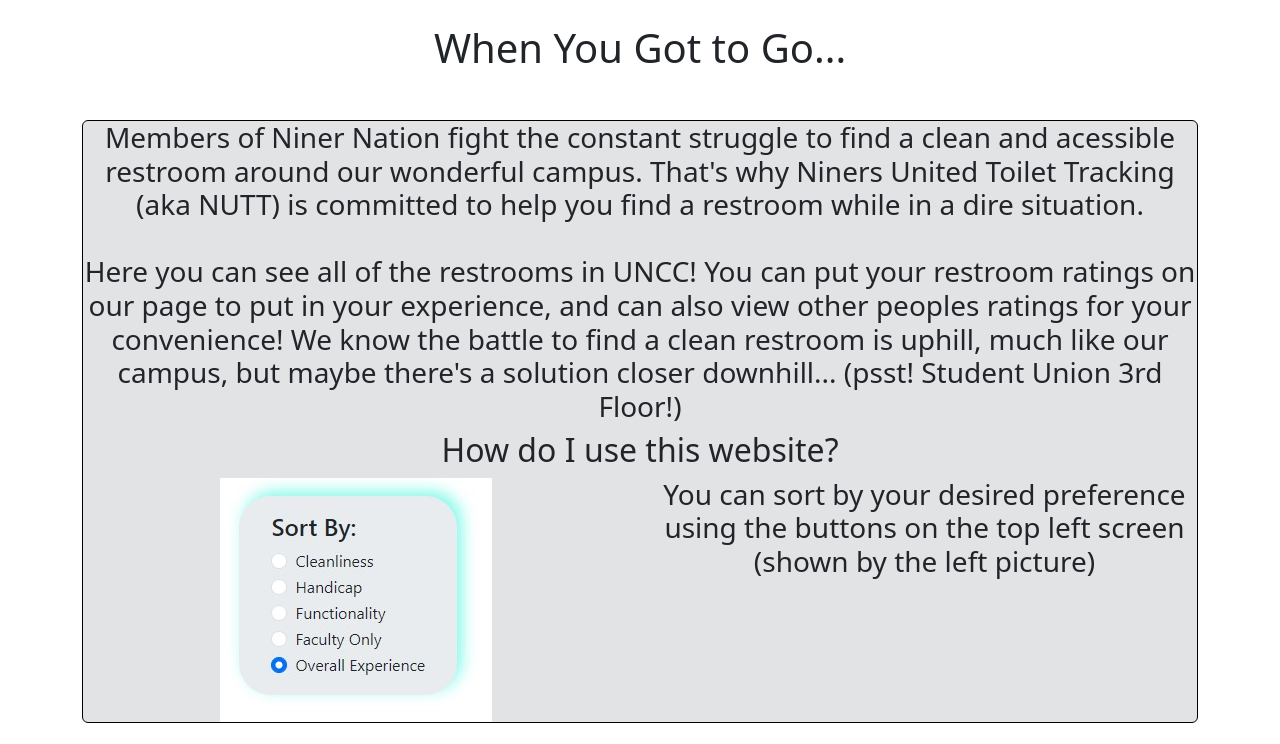
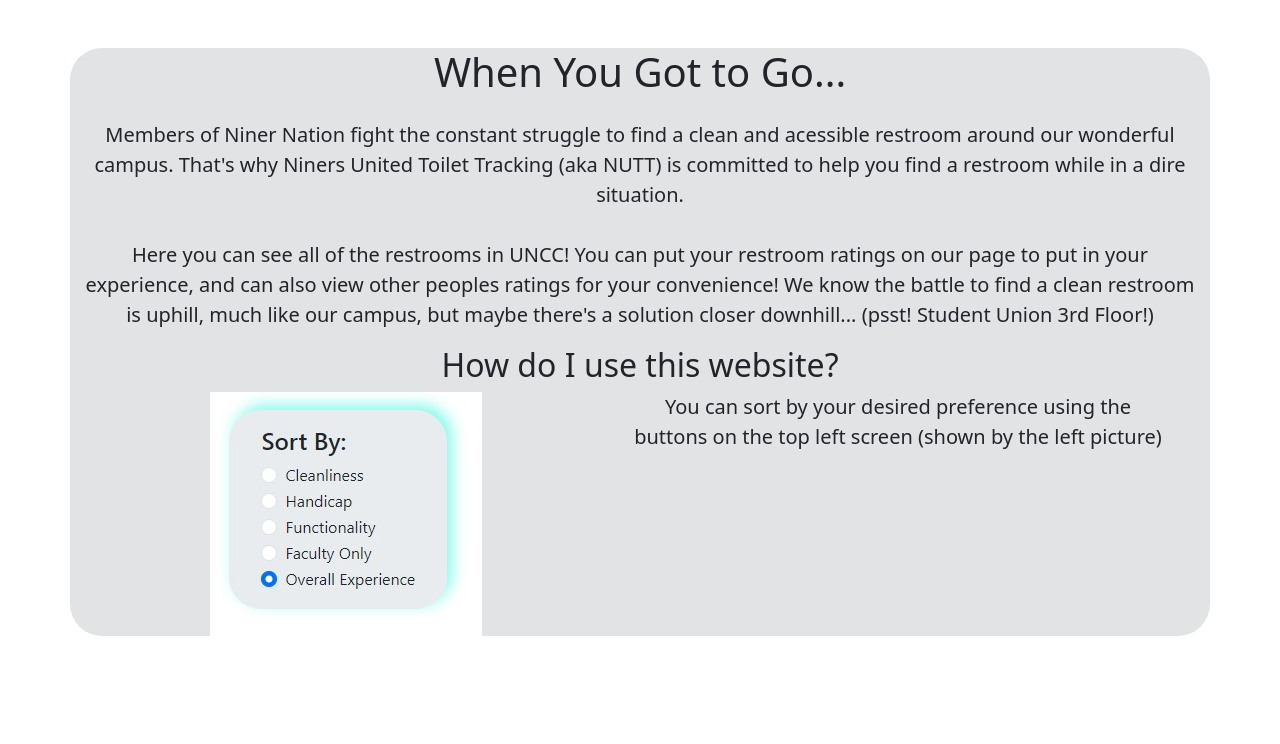
Before and after one commit to mustafaap/Niners-United-Classroom-Tracker-ITSC-3155-Final-Project, a Flask app: page /about in a window 1280 px wide. Shown: the part 56-800 px from the top of the page. Run offline with Flask 3, Linux system fonts and the light colour scheme.

Commit message:
updated about page

```diff
--- a/templates/about.html
+++ b/templates/about.html
@@ -3,22 +3,22 @@
 
 {% block body %}
 <div class="container-fluid">
-    <div class="container text-center">
+    <div class="container text-center bg-secondary-subtle rounded-5 mt-5">
         <h1 class="my-4">When You Got to Go...</h1>
-        <div class=" bg-secondary-subtle rounded-2 border border-black mt-5 ">
-            <h3 class="">
+        <div class="  ">
+            <p class="fs-5">
                 Members of Niner Nation fight the constant struggle to find a clean and acessible restroom around our wonderful campus. That's why Niners United Toilet Tracking (aka NUTT) is committed to help you find a restroom while in a dire situation.
                 <br>
                 <br>
                 Here you can see all of the restrooms in UNCC! You can put your restroom ratings on our page to put in your experience, and can also view other peoples ratings for your convenience! We know the battle to find a clean restroom is uphill, much like our campus, but maybe there's a solution closer downhill... (psst! Student Union 3rd Floor!)
-            </h3>
+            </p>
             <h2>How do I use this website?</h2>
             <div class="row">
                 <div class="col">
                     <img src="static/Sort_rating.jpg" alt="sort_rating" class="img-fluid text-start">
                 </div>
-                <div class="col">
-                    <h3>You can sort by your desired preference using the buttons on the top left screen (shown by the left picture)</h3>
+                <div class="col pe-5">
+                    <p class="fs-5">You can sort by your desired preference using the buttons on the top left screen (shown by the left picture)</p>
                 </div>
             </div>
         </div>
```
